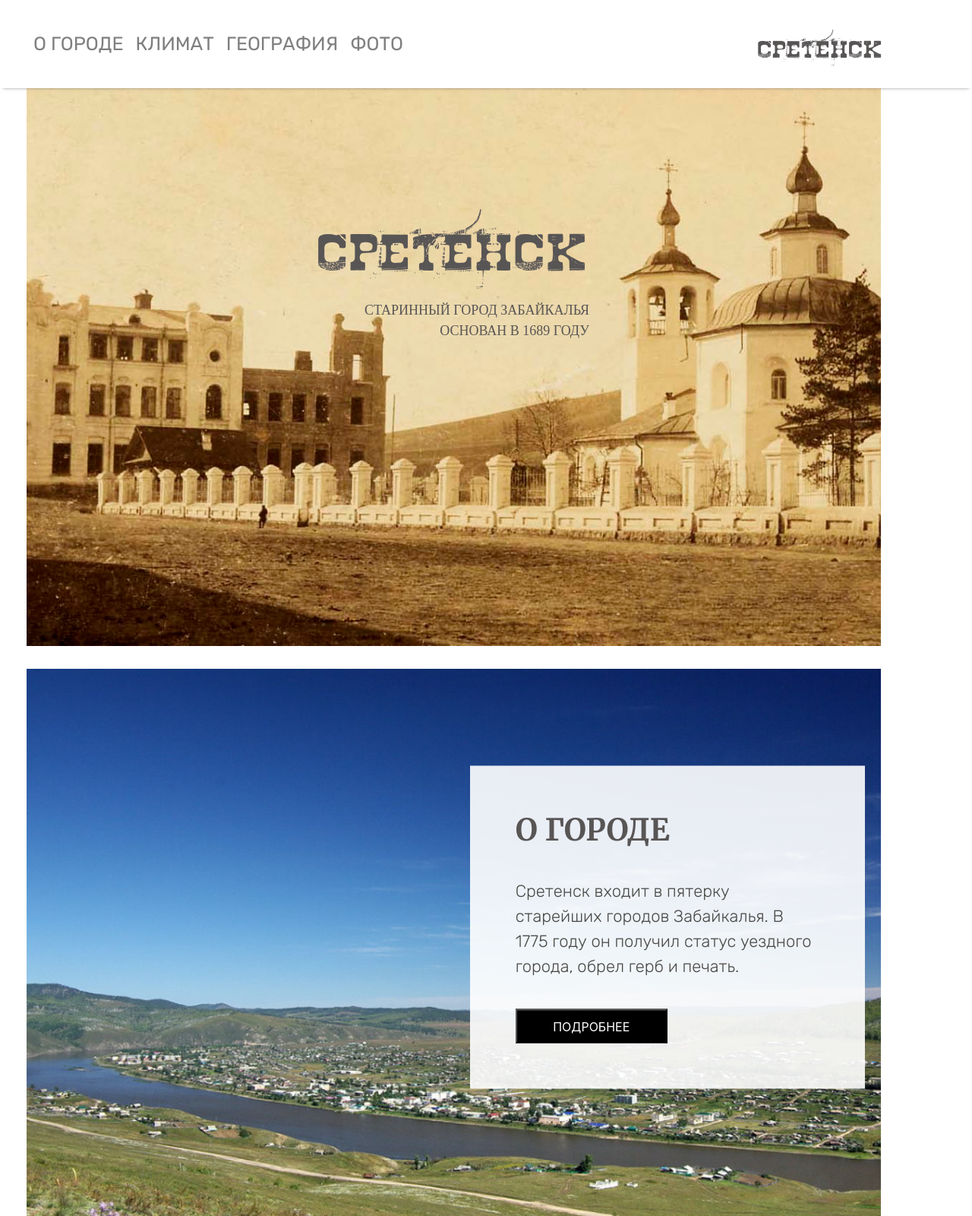
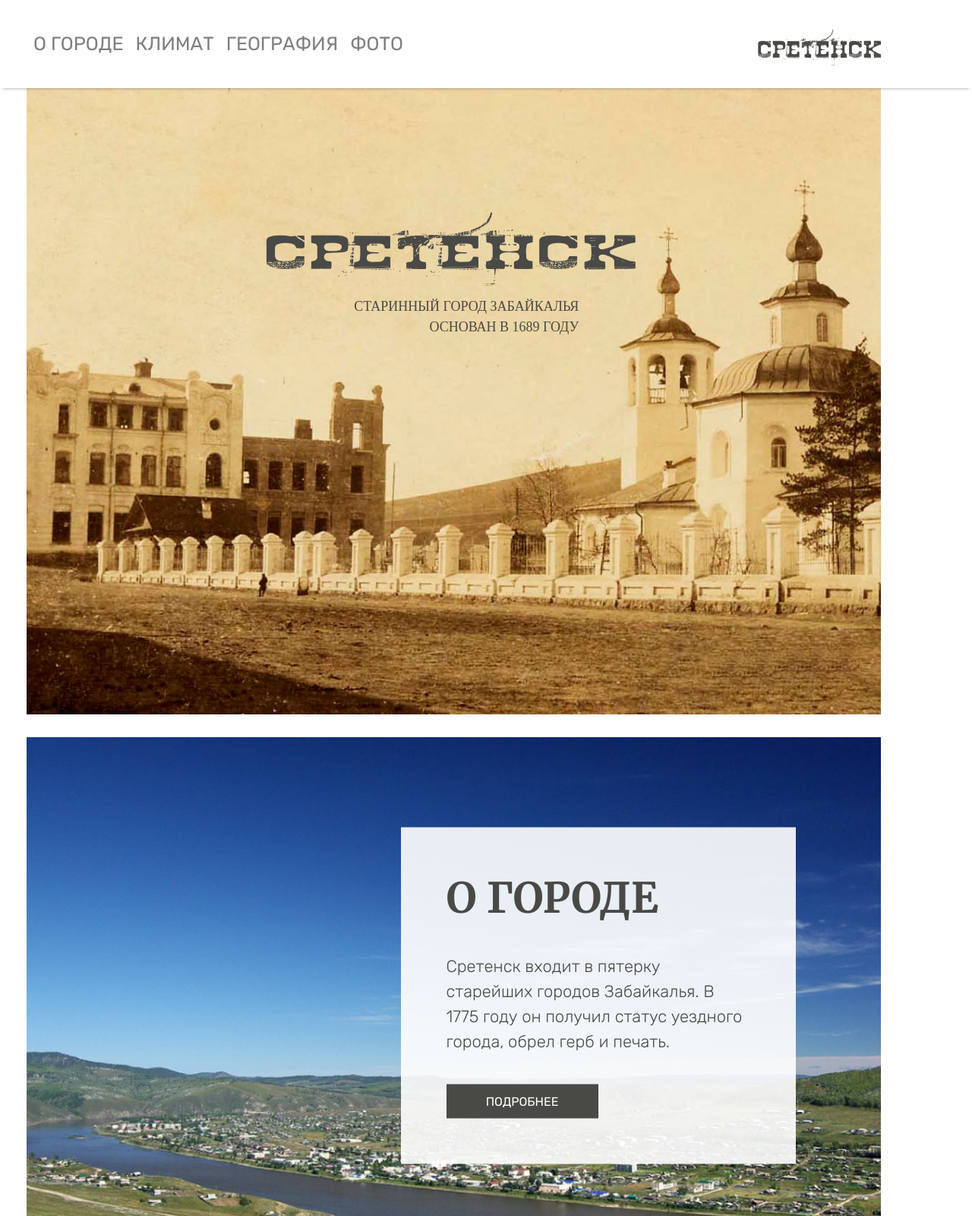
Before and after one commit to binakot/Sretensk-Home-Page, a website: page src/index.html in a window 1280 px wide. Shown: the top 1600 px of the page at 76% size. Drawn offline with nearby package versions, Linux system fonts and the light colour scheme.

Commit message:
Fix navbar collapse width. Added 2 fonts. A bit of changes in layout.

```diff
--- a/src/css/main.css
+++ b/src/css/main.css
@@ -1,6 +1,36 @@
 @font-face {
     font-family: cheap-stealer;
     src: url('../fonts/RUSCheap-Stealer.ttf');
+}
+
+@media (min-width: 850px){
+    .navbar-expand-custom {
+        flex-direction: row;
+        flex-wrap: nowrap;
+        justify-content: flex-start;
+    }
+    .navbar-expand-custom .navbar-nav {
+        flex-direction: row;
+    }
+    .navbar-expand-custom .navbar-nav .nav-link {
+        padding-right: .5rem;
+        padding-left: .5rem;
+    }
+    .navbar-expand-custom .navbar-collapse {
+        display: flex!important;
+    }
+    .navbar-expand-custom .navbar-toggler {
+        display: none;
+    }
+}
+
+*:focus {
+    outline: 0 !important;
+}
+
+button:hover {
+    transform:scale(1.05,1.07);
+    transition-duration: 250ms;
 }
 
 body {
@@ -10,9 +40,7 @@ body {
 
 .navbar {
     background-color: white !important;
-    box-shadow:         0 4px 4px -4px rgba(88, 85, 85, 0.6);
-    -webkit-box-shadow: 0 4px 4px -4px rgba(88, 85, 85, 0.6);
-    -moz-box-shadow:    0 4px 4px -4px rgba(88, 85, 85, 0.6);
+    box-shadow: 0 4px 4px -4px rgba(73, 73, 70, 0.6);
 }
 
 .navbar-nav {
@@ -21,7 +49,7 @@ body {
 
 .navbar-brand {
     padding-right: 85px;
-    color: #585555 !important;
+    color: #494946 !important;
     font-family: cheap-stealer, serif;
     font-size: 60px;
     text-transform: uppercase;
@@ -35,6 +63,7 @@ body {
 }
 
 .container-fluid {
+    padding-top: 90px;
     padding-left: 50px;
     padding-right: 135px;
 }
@@ -48,31 +77,31 @@ body {
 }
 
 .text-block {
-    text-align: center;
     position: absolute;
     top: 50%;
     left: 50%;
     transform: translate(-50%, -50%);
-    color: #585555;
 }
 
 #splash {
     background-image: url("../img/1.jpg");
-    padding-top: 120px;
 }
 
 #splash .text-block {
-    padding-bottom: 25%;
+    top: 30%;
 }
 
 #splash h1 {
+    color: #494946;
     margin: 0;
     font-family: cheap-stealer, serif;
-    font-size: 130px;
+    font-size: 120px;
     text-transform: uppercase;
+    transform:scale(1.5,1);
 }
 
 #splash p {
+    color: #494946;
     margin: 0;
     font-family: rubik-light, serif;
     font-size: 18px;
@@ -101,17 +130,21 @@ body {
     padding: 60px;
     background-color: rgba(255, 255, 255, 0.9);
     top: 40%;
-    left: 75%;
+    left: 90%;
+    transform: translate(-100%, -50%);
 }
 
 #page2 .text-block, #page4 .text-block {
-    left: 25%;
+    left: 10%;
+    transform: translate(0%, -50%);
 }
 
 #page1 h1, #page2 h1, #page3 h1, #page4 h1 {
+    color: #494946;
     margin-bottom: 40px;
     font-family: merriweather, serif;
     font-weight: bold;
+    font-size: 55px;
     text-align: left;
     text-transform: uppercase;
 }
@@ -129,8 +162,10 @@ body {
     width: 200px;
     height: 45px;
     color: white;
-    background-color: black;
+    background-color: #494946;
+    font-family: rubik, serif;
     text-transform: uppercase;
+    border: none;
     float: left;
 }
 
@@ -139,6 +174,7 @@ body {
     color: #585555;
     font-family: rubik, serif;
     font-size: 14px;
+    font-weight: lighter;
     text-align: center;
     text-transform: uppercase;
 }
--- a/src/index.html
+++ b/src/index.html
@@ -19,7 +19,7 @@
 
 <body>
     <header>
-        <nav class="navbar navbar-expand-md fixed-top navbar-light bg-light">
+        <nav class="navbar navbar-expand-custom fixed-top navbar-light bg-light">
             <button class="navbar-toggler" type="button" data-toggle="collapse" data-target="#navbarCollapse" aria-controls="navbarCollapse" aria-expanded="false" aria-label="Toggle navigation">
                 <span class="navbar-toggler-icon"></span>
             </button>
@@ -63,7 +63,7 @@
                             Сретенск входит в пятерку старейших городов Забайкалья.
                             В 1775 году он получил статус уездного города, обрел герб и печать.
                         </p>
-                        <button>Подробнее</button>
+                        <a href="#"><button>Подробнее</button></a>
                     </div>
                 </div>
             </div>
@@ -75,7 +75,7 @@
                         <p>
                             Климат резко-континентальный с морозной продолжительной зимой и более коротким и теплым, неравномерно увлажненным летом.
                         </p>
-                        <button>Подробнее</button>
+                        <a href="#"><button>Подробнее</button></a>
                     </div>
                 </div>
             </div>
@@ -88,7 +88,7 @@
                             Большая часть Сретенска раскинулась на правом берегу р. Шилка.
                             Город расположен в 385 км от краевого центра по железной дороге.
                         </p>
-                        <button>Подробнее</button>
+                        <a href="#"><button>Подробнее</button></a>
                     </div>
                 </div>
             </div>
@@ -98,9 +98,9 @@
                     <div class="text-block">
                         <h1>Фото</h1>
                         <p>
-                            Торговый дом Андоверова Я.С.Постройка 1908 г. в стиле классицизма и модерна с паровым отоплением и электроосвещением.
+                            Торговый дом Андоверова Я.С. Постройка 1908 г. в стиле классицизма и модерна с паровым отоплением и электроосвещением.
                         </p>
-                        <button>Подробнее</button>
+                        <a href="#"><button>Подробнее</button></a>
                     </div>
                 </div>
             </div>
```
Also changed, not shown: src/fonts/Merriweather-Bold.ttf (added), src/fonts/Merriweather-Regular.ttf (added).
